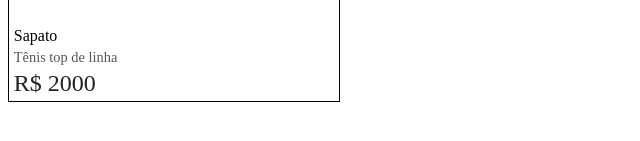
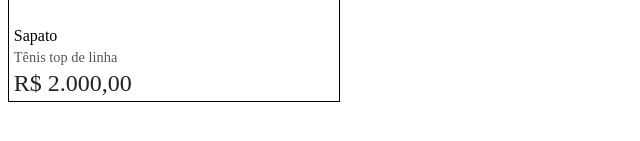
Before and after one commit to gab-souza-martins/fake-e-commerce, an Angular app: page / in a window 1280 px wide. Shown: the part 383-524 px from the top of the page, without its empty margins (0-640 px from the left). Built offline with nearby package versions, Linux system fonts and the light colour scheme.

Commit message:
Alterado preço em item-card.html para utilizar toLocaleString, formatando em real

```diff
--- a/src/app/components/item-card/item-card.html
+++ b/src/app/components/item-card/item-card.html
@@ -7,5 +7,7 @@
     {{ testItem().description }}
   </p>
 
-  <p class="item-price">R$ {{ testItem().price }}</p>
+  <p class="item-price">
+    {{ testItem().price.toLocaleString('pt-BR', { style: 'currency', currency: 'BRL' }) }}
+  </p>
 </div>
```
